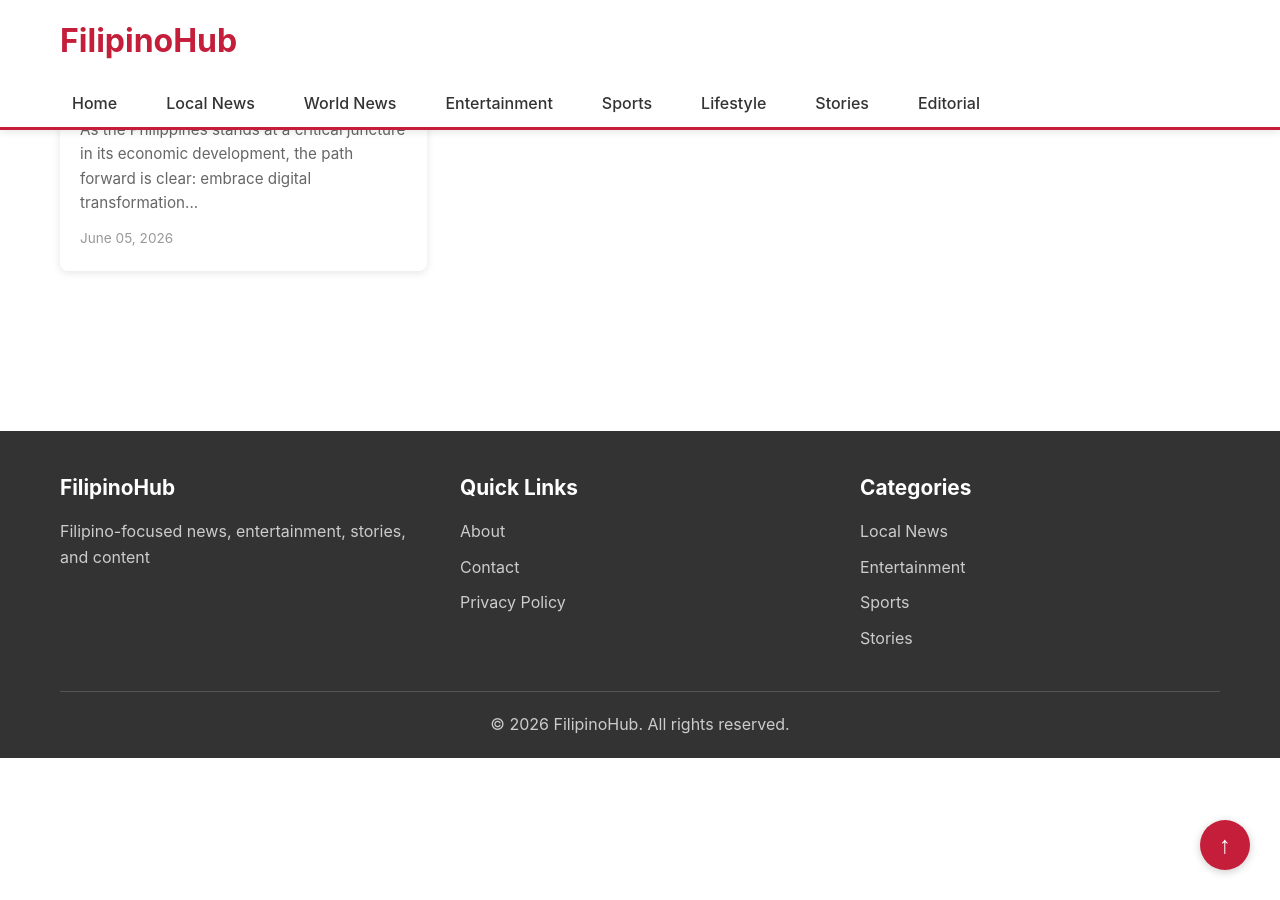
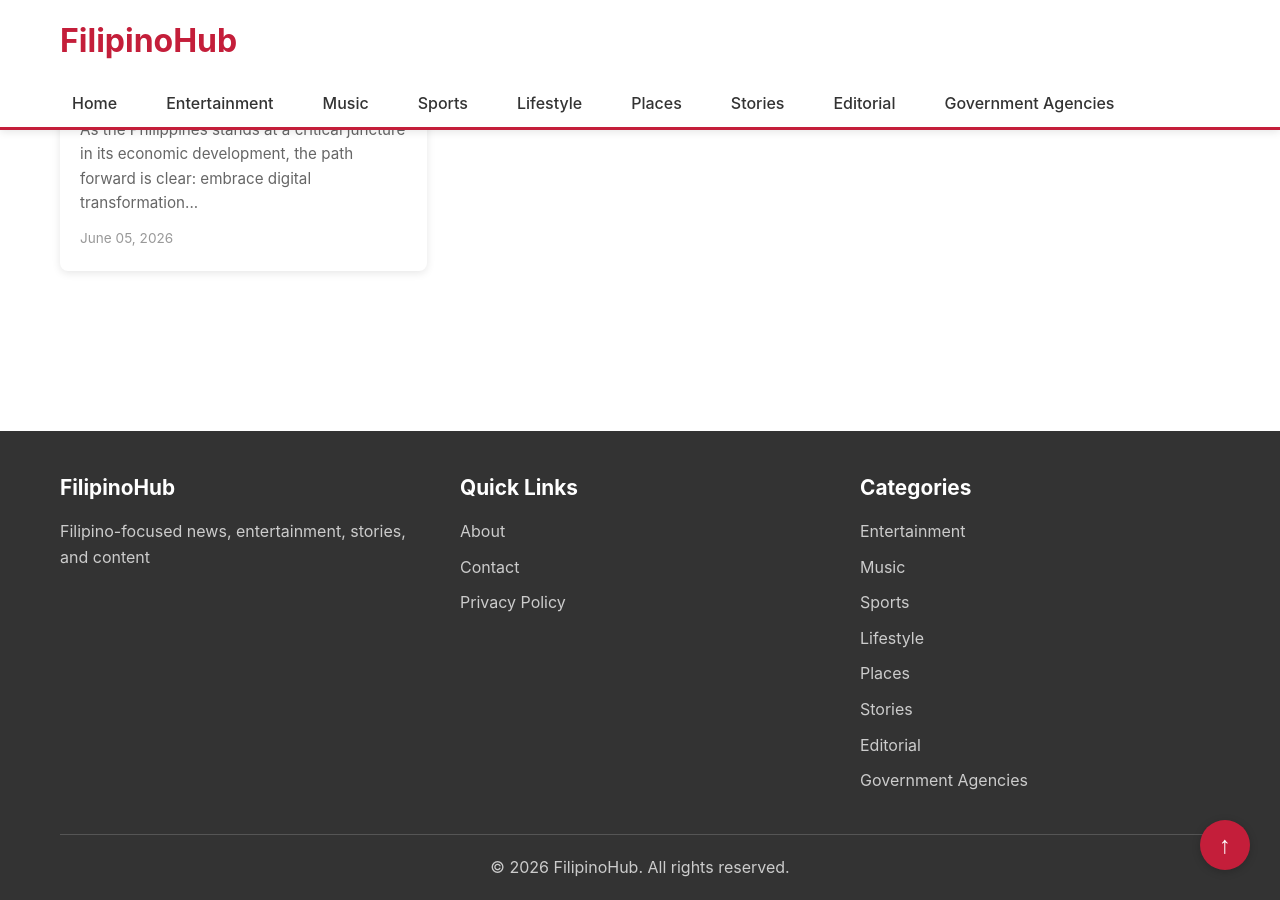
Before and after one commit to filipinohub/FilipinoHub, a Jekyll site: the page built from editorial/index.html, in a window 1280 px wide and 900 px high, scrolled down 798 px. Built offline with Jekyll 4.4.1, drawn with Linux system fonts in a browser that asks for light colours.

Commit message:
Restructure site: Remove Local/World News, add Music/Places/Government Agencies categories

```diff
--- a/_config.yml
+++ b/_config.yml
@@ -36,28 +36,29 @@ defaults:
 
 # Categories
 categories:
-  - local-news
-  - world-news
   - entertainment
+  - music
   - sports
   - lifestyle
+  - places
   - stories
   - editorial
+  - government-agencies
 
 # Subcategories
 subcategories:
-  local-news:
-    - politics
-    - economy
-    - crime
-    - government
-    - community
   entertainment:
     - showbiz
     - pageantry
     - ppop
     - movies-tv
     - celebrities
+  music:
+    - ppop
+    - opm
+    - concerts
+    - albums
+    - artists
   sports:
     - basketball
     - football
@@ -70,6 +71,12 @@ subcategories:
     - food
     - fashion
     - technology
+  places:
+    - tourist-spots
+    - hidden-gems
+    - travel-guides
+    - provinces
+    - cities
   stories:
     - inspirational
     - short-stories
@@ -81,5 +88,11 @@ subcategories:
     - analysis
     - commentary
     - featured-writers
+  government-agencies:
+    - national-agencies
+    - local-government
+    - public-services
+    - announcements
+    - programs
 
 # Made with Bob
--- a/_layouts/default.html
+++ b/_layouts/default.html
@@ -22,13 +22,14 @@
             <nav class="main-nav">
                 <ul>
                     <li><a href="{{ '/' | relative_url }}">Home</a></li>
-                    <li><a href="{{ '/local-news/' | relative_url }}">Local News</a></li>
-                    <li><a href="{{ '/world-news/' | relative_url }}">World News</a></li>
                     <li><a href="{{ '/entertainment/' | relative_url }}">Entertainment</a></li>
+                    <li><a href="{{ '/music/' | relative_url }}">Music</a></li>
                     <li><a href="{{ '/sports/' | relative_url }}">Sports</a></li>
                     <li><a href="{{ '/lifestyle/' | relative_url }}">Lifestyle</a></li>
+                    <li><a href="{{ '/places/' | relative_url }}">Places</a></li>
                     <li><a href="{{ '/stories/' | relative_url }}">Stories</a></li>
                     <li><a href="{{ '/editorial/' | relative_url }}">Editorial</a></li>
+                    <li><a href="{{ '/government-agencies/' | relative_url }}">Government Agencies</a></li>
                 </ul>
             </nav>
         </div>
@@ -65,10 +66,14 @@
                 <div class="footer-section">
                     <h3>Categories</h3>
                     <ul>
-                        <li><a href="{{ '/local-news/' | relative_url }}">Local News</a></li>
                         <li><a href="{{ '/entertainment/' | relative_url }}">Entertainment</a></li>
+                        <li><a href="{{ '/music/' | relative_url }}">Music</a></li>
                         <li><a href="{{ '/sports/' | relative_url }}">Sports</a></li>
+                        <li><a href="{{ '/lifestyle/' | relative_url }}">Lifestyle</a></li>
+                        <li><a href="{{ '/places/' | relative_url }}">Places</a></li>
                         <li><a href="{{ '/stories/' | relative_url }}">Stories</a></li>
+                        <li><a href="{{ '/editorial/' | relative_url }}">Editorial</a></li>
+                        <li><a href="{{ '/government-agencies/' | relative_url }}">Government Agencies</a></li>
                     </ul>
                 </div>
             </div>
--- a/world-news/index.html
+++ /dev/null
@@ -1,6 +0,0 @@
----
-layout: category
-title: World News
-category: world-news
-description: International news and global events that matter to Filipinos around the world.
----
```
Also changed, not shown: government-agencies/index.html (added, +12 -0 lines), index.html (+110 -10 lines), local-news/index.html (deleted, +0 -12 lines), music/index.html (added, +12 -0 lines), places/index.html (added, +12 -0 lines).
